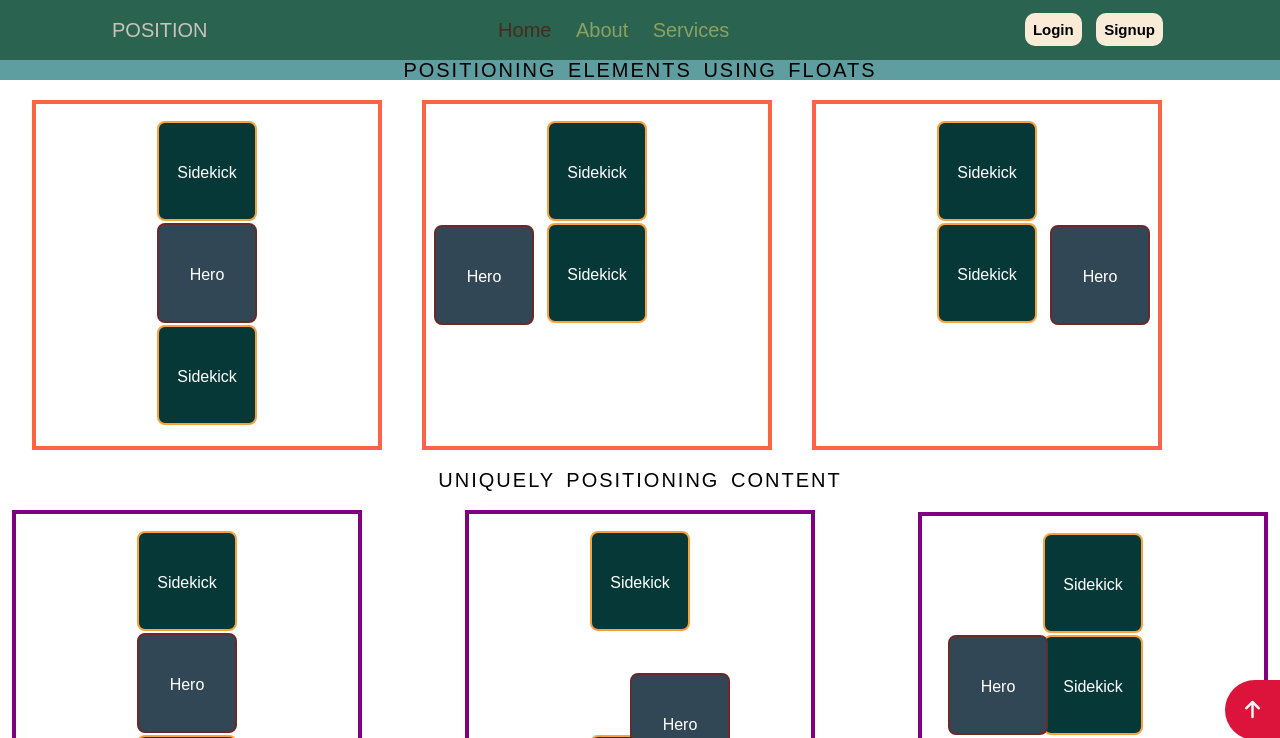
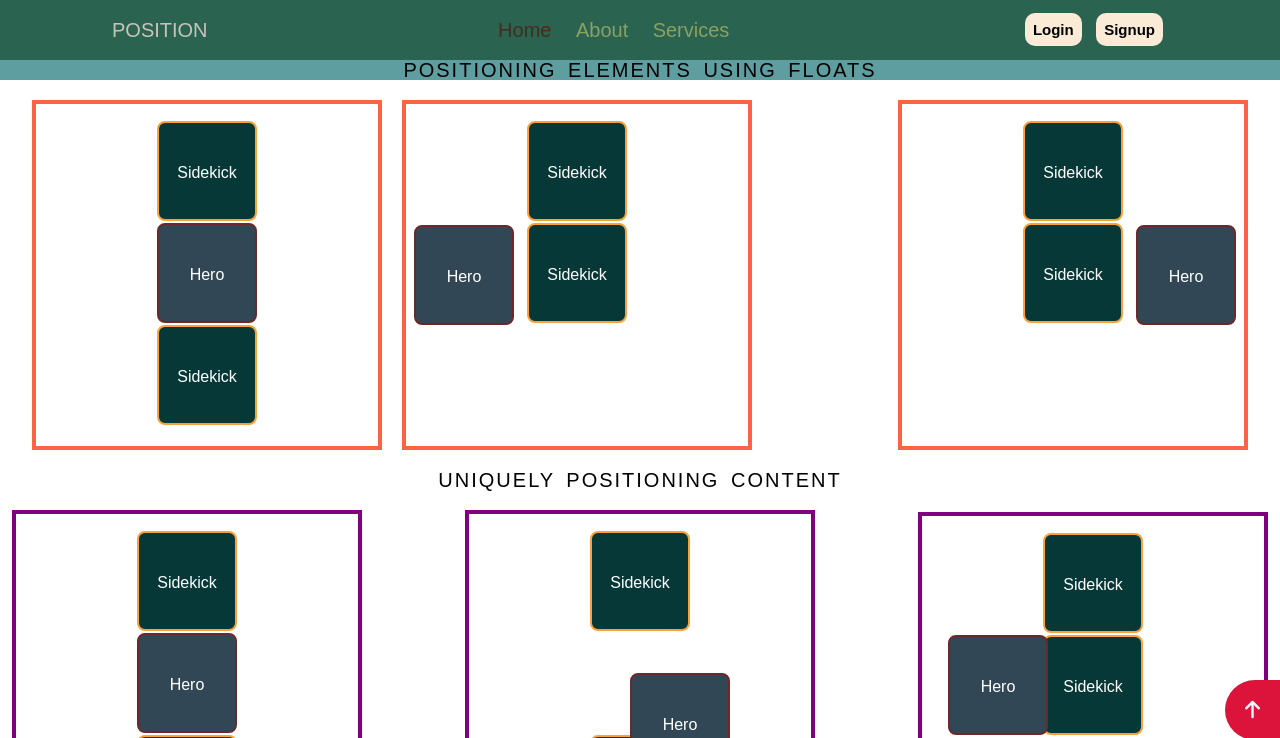
Before and after one commit to AmitGithub2006/AirCampus-practice, a plain HTML site: page 31May 2022(Assignment 11)/index.html in a window 1280 px wide. Shown: the top 738 px of the page. Drawn offline with Linux system fonts and the light colour scheme.

Commit message:
completed assignment11

```diff
--- a/31May 2022(Assignment 11)/style.css
+++ b/31May 2022(Assignment 11)/style.css
@@ -211,6 +211,7 @@ table {
 .float-section {
   margin: auto;
   background-color: cadetblue;
+  /* height: 400px; */
 }
 
 .float-section h1 {
@@ -235,7 +236,7 @@ table {
   float: left;
   border: 4px solid tomato;
   padding: 15px 0;
-  margin: 20px;
+  margin: 20px auto;
 }
 
 .float-box-2 .hero12 {
@@ -246,7 +247,7 @@ table {
 .float-box-3 {
   height: 350px;
   width: 350px;
-  float: left;
+  float: right;
   border: 4px solid tomato;
   padding: 15px 0;
   margin: 20px;
@@ -282,6 +283,7 @@ table {
 /* ======================================= Position Section ========================== */
 
 .position-section {
+  clear: both;
   margin: 40px;
 }
 
```
Also changed, not shown: 31May 2022(Assignment 11)/index.html (+0 -4 lines).
